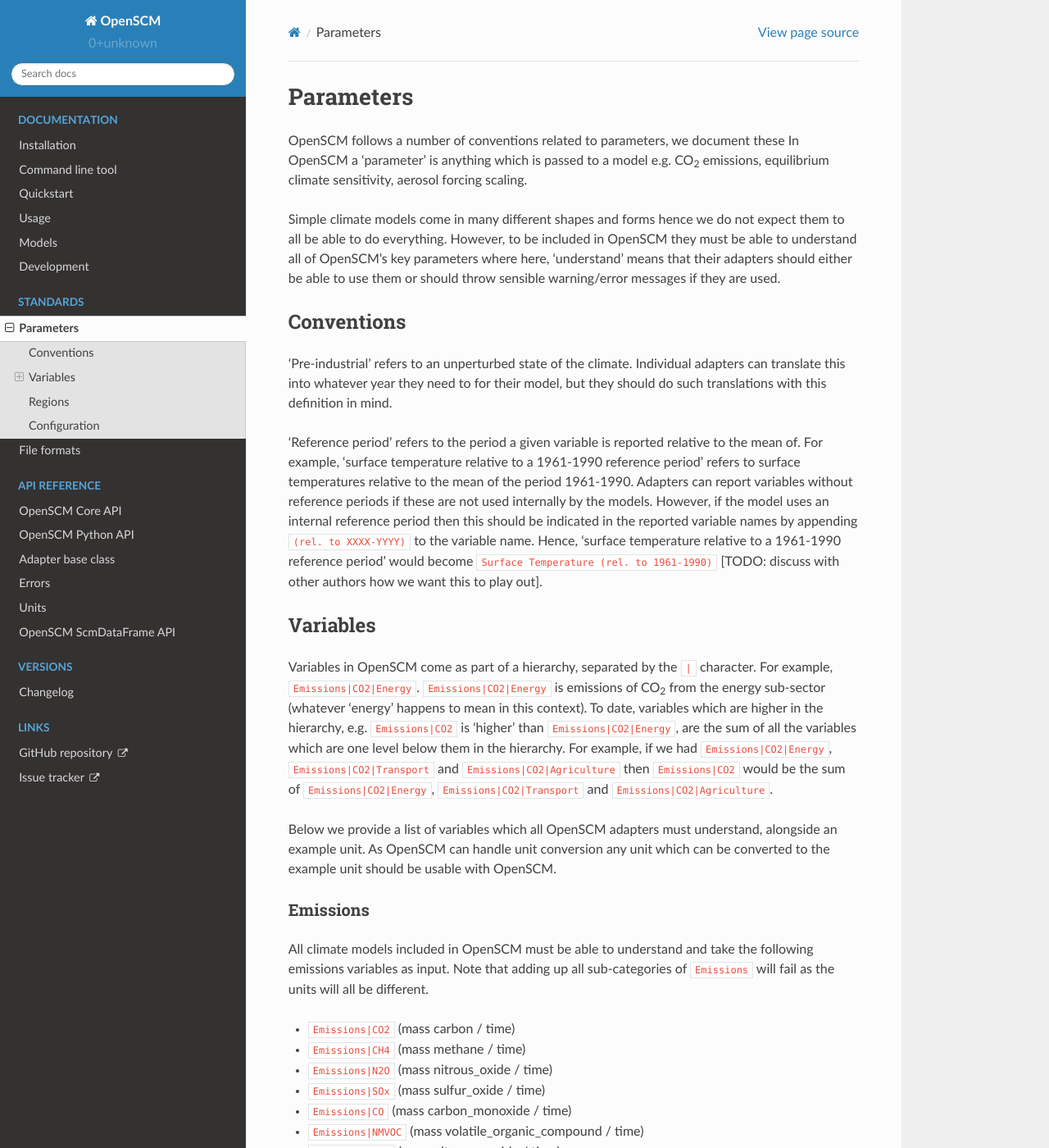
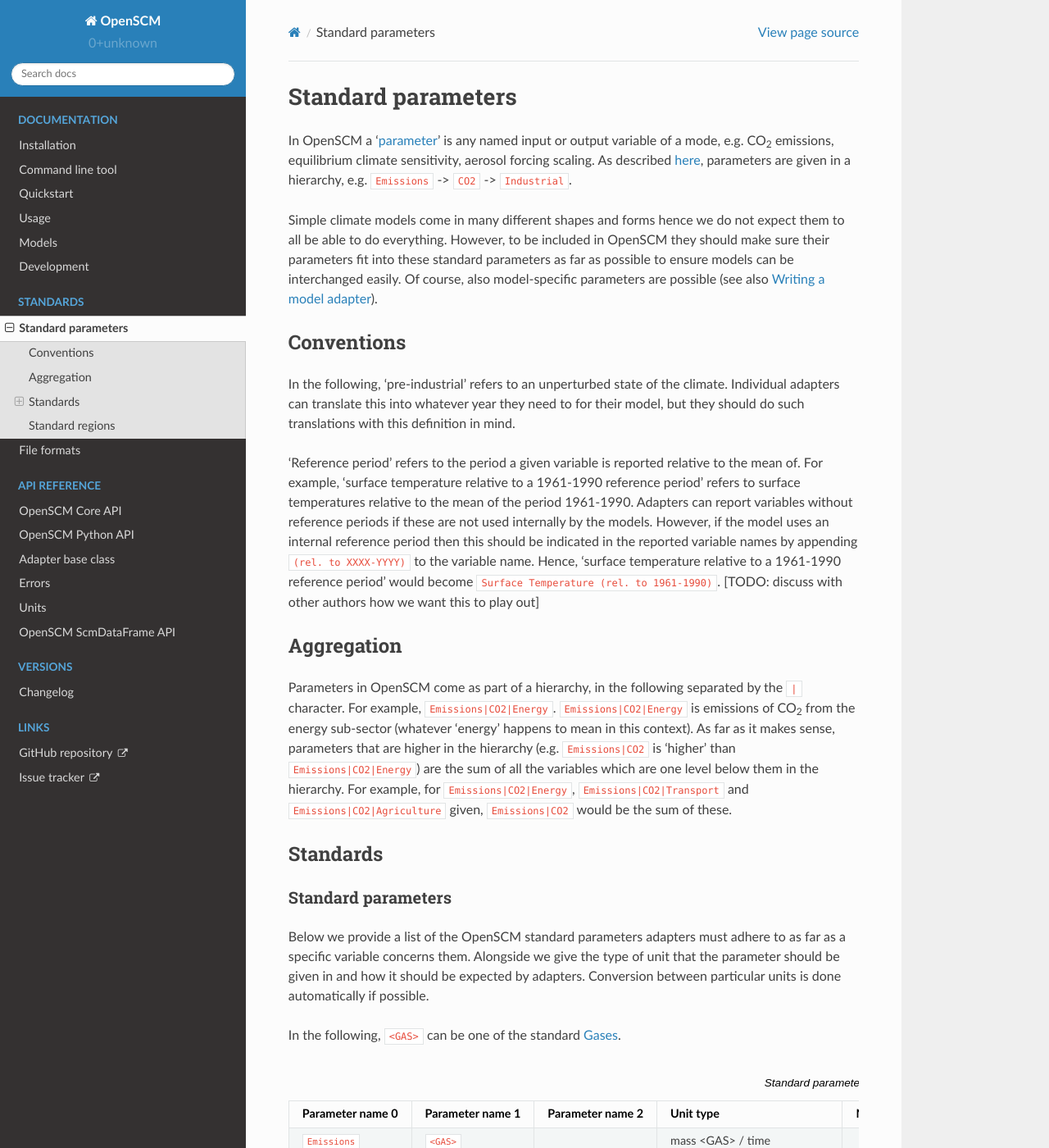
Before and after one commit to openscm/openscm, a Sphinx documentation site: the page built from docs/parameters.rst, in a window 1280 px wide and 1400 px high. Shown: the whole window at 82% size. Built offline with Sphinx 7.4.7 and the Read the Docs theme 2.0.0, drawn with Linux system fonts in a browser that asks for light colours; some of the changed text lies outside the part shown.

Commit message:
Adjust standard parameters

```diff
--- a/docs/parameters.rst
+++ b/docs/parameters.rst
@@ -1,277 +1,179 @@
 .. _standard-parameters:
 
-Parameters
-==========
+Standard parameters
+===================
 
-OpenSCM follows a number of conventions related to parameters, we document these
-In OpenSCM a 'parameter' is anything which is passed to a model e.g. |CO2| emissions, equilibrium climate sensitivity, aerosol forcing scaling.
+In OpenSCM a ':ref:`parameter <parameter-hierarchy>`' is any named input or output variable of a mode, e.g. |CO2| emissions, equilibrium climate sensitivity, aerosol forcing scaling.
+As described :ref:`here <parameter-hierarchy>`, parameters are given in a hierarchy, e.g. ``Emissions`` -> ``CO2`` -> ``Industrial``.
 
 Simple climate models come in many different shapes and forms hence we do not expect them to all be able to do everything.
-However, to be included in OpenSCM they must be able to understand all of OpenSCM's key parameters where here, 'understand' means that their adapters should either be able to use them or should throw sensible warning/error messages if they are used.
+However, to be included in OpenSCM they should make sure their parameters fit into these standard parameters as far as possible to ensure models can be interchanged easily.
+Of course, also model-specific parameters are possible (see also :ref:`writing-adapters`).
+
 
 Conventions
 -----------
 
-'Pre-industrial' refers to an unperturbed state of the climate.
+In the following, 'pre-industrial' refers to an unperturbed state of the climate.
 Individual adapters can translate this into whatever year they need to for their model, but they should do such translations with this definition in mind.
 
 'Reference period' refers to the period a given variable is reported relative to the mean of.
 For example, 'surface temperature relative to a 1961-1990 reference period' refers to surface temperatures relative to the mean of the period 1961-1990.
 Adapters can report variables without reference periods if these are not used internally by the models.
 However, if the model uses an internal reference period then this should be indicated in the reported variable names by appending ``(rel. to XXXX-YYYY)`` to the variable name.
-Hence, 'surface temperature relative to a 1961-1990 reference period' would become ``Surface Temperature (rel. to 1961-1990)`` [TODO: discuss with other authors how we want this to play out].
+Hence, 'surface temperature relative to a 1961-1990 reference period' would become ``Surface Temperature (rel. to 1961-1990)``.
+[TODO: discuss with other authors how we want this to play out]
 
 
-Variables
+Aggregation
+-----------
+
+Parameters in OpenSCM come as part of a hierarchy, in the following separated by the ``|`` character.
+For example, ``Emissions|CO2|Energy``.
+``Emissions|CO2|Energy`` is emissions of |CO2| from the energy sub-sector (whatever 'energy' happens to mean in this context).
+As far as it makes sense, parameters that are higher in the hierarchy (e.g. ``Emissions|CO2`` is 'higher' than ``Emissions|CO2|Energy``) are the sum of all the variables which are one level below them in the hierarchy.
+For example, for ``Emissions|CO2|Energy``, ``Emissions|CO2|Transport`` and ``Emissions|CO2|Agriculture`` given, ``Emissions|CO2`` would be the sum of these.
+
+
+Standards
 ---------
 
-Variables in OpenSCM come as part of a hierarchy, separated by the ``|`` character.
-For example, ``Emissions|CO2|Energy``.
-``Emissions|CO2|Energy`` is emissions of |CO2| from the energy sub-sector (whatever 'energy' happens to mean in this context).
-To date, variables which are higher in the hierarchy, e.g. ``Emissions|CO2`` is 'higher' than ``Emissions|CO2|Energy``, are the sum of all the variables which are one level below them in the hierarchy.
-For example, if we had ``Emissions|CO2|Energy``, ``Emissions|CO2|Transport`` and ``Emissions|CO2|Agriculture`` then ``Emissions|CO2`` would be the sum of ``Emissions|CO2|Energy``, ``Emissions|CO2|Transport`` and ``Emissions|CO2|Agriculture``.
+Standard parameters
+*******************
 
-Below we provide a list of variables which all OpenSCM adapters must understand, alongside an example unit.
-As OpenSCM can handle unit conversion any unit which can be converted to the example unit should be usable with OpenSCM.
+Below we provide a list of the OpenSCM standard parameters adapters must adhere to as far as a specific variable concerns them.
+Alongside we give the type of unit that the parameter should be given in and how it should be expected by adapters.
+Conversion between particular units is done automatically if possible.
 
-Emissions
-*********
+In the following, ``<GAS>`` can be one of the standard :ref:`gases`.
 
-All climate models included in OpenSCM must be able to understand and take the following emissions variables as input. Note that adding up all sub-categories of ``Emissions`` will fail as the units will all be different.
+.. csv-table:: Standard parameters
+    :header: "Parameter name 0", "Parameter name 1", "Parameter name 2", "Unit type", "Note"
 
-- ``Emissions|CO2`` (mass carbon / time)
-- ``Emissions|CH4`` (mass methane / time)
-- ``Emissions|N2O`` (mass nitrous_oxide / time)
-- ``Emissions|SOx`` (mass sulfur_oxide / time)
-- ``Emissions|CO`` (mass carbon_monoxide / time)
-- ``Emissions|NMVOC`` (mass volatile_organic_compound / time)
-- ``Emissions|NOx`` (mass nitrogen_oxide / time)
-- ``Emissions|BC`` (mass black_carbon / time)
-- ``Emissions|OC`` (mass organic_carbon / time)
-- ``Emissions|NH3`` (mass nitrogen / time)
-- ``Emissions|NF3`` (mass NF3 / time)
-- ``Emissions|CF4`` (mass CF4 / time)
-- ``Emissions|C2F6`` (mass C2F6 / time)
-- ``Emissions|C3F8`` (mass C3F8 / time)
-- ``Emissions|cC4F8`` (mass cC4F8 / time)
-- ``Emissions|C4F10`` (mass C4F10 / time)
-- ``Emissions|C5F12`` (mass C5F12 / time)
-- ``Emissions|C6F14`` (mass C6F14 / time)
-- ``Emissions|C7F16`` (mass C7F16 / time)
-- ``Emissions|C8F18`` (mass C8F18 / time)
-- ``Emissions|CCl4`` (mass CCl4 / time)
-- ``Emissions|CHCl3`` (mass CHCl3 / time)
-- ``Emissions|CH2Cl2`` (mass CH2Cl2 / time)
-- ``Emissions|CH3CCl3`` (mass CH3CCl3 / time)
-- ``Emissions|CH3Cl`` (mass CH3Cl / time)
-- ``Emissions|CH3Br`` (mass CH3Br / time)
-- ``Emissions|HFC23`` (mass HFC23 / time)
-- ``Emissions|HFC32`` (mass HFC32 / time)
-- ``Emissions|HFC4310`` (mass HFC4310 / time)
-- ``Emissions|HFC125`` (mass HFC125 / time)
-- ``Emissions|HFC134a`` (mass HFC134a / time)
-- ``Emissions|HFC143a`` (mass HFC143a / time)
-- ``Emissions|HFC152a`` (mass HFC152a / time)
-- ``Emissions|HFC227ea`` (mass HFC227ea / time)
-- ``Emissions|HFC236fa`` (mass HFC236fa / time)
-- ``Emissions|HFC245fa`` (mass HFC245fa / time)
-- ``Emissions|HFC365mfc`` (mass HFC365mfc / time)
-- ``Emissions|CFC11`` (mass CFC11 / time)
-- ``Emissions|CFC12`` (mass CFC12 / time)
-- ``Emissions|CFC113`` (mass CFC113 / time)
-- ``Emissions|CFC114`` (mass CFC114 / time)
-- ``Emissions|CFC115`` (mass CFC115 / time)
-- ``Emissions|HCFC22`` (mass HCFC22 / time)
-- ``Emissions|HCFC141b`` (mass HCFC141b / time)
-- ``Emissions|HCFC142b`` (mass HCFC142b / time)
-- ``Emissions|SF6`` (mass SF6 / time)
-- ``Emissions|SO2F2`` (mass SO2F2 / time)
-- ``Emissions|Halon1202`` (mass Halon1202 / time)
-- ``Emissions|Halon1211`` (mass Halon1211 / time)
-- ``Emissions|Halon1301`` (mass Halon1301 / time)
-- ``Emissions|Halon2402`` (mass Halon2402 / time)
+    ``Emissions``, ``<GAS>``,, "mass <GAS> / time"
+    ``Atmospheric Concentrations``, ``<GAS>``,, "concentration (e.g. parts per X)", "Aggregation possible, but does not always make sense"
+    ``Pool``, ``<GAS>``,, "mass <GAS>"
+    ``Radiative Forcing``,,, "power / area", "Aggregation gives total forcing, but be carful of double reporting, e.g. providing ``Radiative Forcing|Aerosols|Direct Effect`` and ``Radiative Forcing|Aerosols|NOx``"
+    ``Radiative Forcing``, ``<GAS>``
+    ``Radiative Forcing``, ``Aerosols``
+    ``Radiative Forcing``, ``Aerosols``, ``Direct Effect``
+    ``Radiative Forcing``, ``Aerosols``, ``Indirect Effect``
+    ``Radiative Forcing``, ``Aerosols``, ``SOx``
+    ``Radiative Forcing``, ``Aerosols``, ``NOx``
+    ``Radiative Forcing``, ``Aerosols``, ``OC``
+    ``Radiative Forcing``, ``Aerosols``, ``BC``
+    ``Radiative Forcing``, ``Land-use Change``
+    ``Radiative Forcing``, ``Black Carbon on Snow``
+    ``Radiative Forcing``, ``Volcanic``
+    ``Radiative Forcing``, ``Solar``
+    ``Radiative Forcing``, ``External``
+    ``X to Y Flux``,,, "mass / time", "See :ref:`material_fluxes`"
+    ``Surface Temperature``,,, "temperature", "Surface air temperature i.e. ``tas``"
+    ``Ocean Temperature``,,, "temperature", "Surface ocean temperature i.e. ``tos``"
+    ``Ocean Heat Content``,,, "energy"
+    ``Sea Level Rise``,,, "length"
+    ``Equilibrium Climate Sensitivity``,,, "temperature"
+    ``Transient Climate Response``,,, "temperature"
+    ``f2xco2``,,, "power / area", "Radiative forcing due to a doubling of atmospheric |CO2| concentrations from pre-industrial level"
 
+.. _gases:
 
-Concentrations
-**************
+Gases
+*****
 
-Atmospheric concentrations should be of the form ``Atmospheric Concentrations|XXX`` e.g. ``Atmospheric Concentrations|CO2``.
-OpenSCM models should understand all of the following variables.
-Note that adding up all sub-categories of ``Atmospheric Concentrations`` will either fail as the units will not all be the same or will produce a basically nonsense number (but still be possible).
+.. csv-table:: Gases
+    :header: "Name", "Description"
 
-- ``Atmospheric Concentrations|CO2`` (ppm)
-- ``Atmospheric Concentrations|CH4`` (ppb)
-- ``Atmospheric Concentrations|N2O`` (ppb)
-- ``Atmospheric Concentrations|NF3`` (ppt)
-- ``Atmospheric Concentrations|CF4`` (ppt)
-- ``Atmospheric Concentrations|C2F6`` (ppt)
-- ``Atmospheric Concentrations|C3F8`` (ppt)
-- ``Atmospheric Concentrations|cC4F8`` (ppt)
-- ``Atmospheric Concentrations|C4F10`` (ppt)
-- ``Atmospheric Concentrations|C5F12`` (ppt)
-- ``Atmospheric Concentrations|C6F14`` (ppt)
-- ``Atmospheric Concentrations|C7F16`` (ppt)
-- ``Atmospheric Concentrations|C8F18`` (ppt)
-- ``Atmospheric Concentrations|CCl4`` (ppt)
-- ``Atmospheric Concentrations|CHCl3`` (ppt)
-- ``Atmospheric Concentrations|CH2Cl2`` (ppt)
-- ``Atmospheric Concentrations|CH3CCl3`` (ppt)
-- ``Atmospheric Concentrations|CH3Cl`` (ppt)
-- ``Atmospheric Concentrations|CH3Br`` (ppt)
-- ``Atmospheric Concentrations|HFC23`` (ppt)
-- ``Atmospheric Concentrations|HFC32`` (ppt)
-- ``Atmospheric Concentrations|HFC4310`` (ppt)
-- ``Atmospheric Concentrations|HFC125`` (ppt)
-- ``Atmospheric Concentrations|HFC134a`` (ppt)
-- ``Atmospheric Concentrations|HFC143a`` (ppt)
-- ``Atmospheric Concentrations|HFC152a`` (ppt)
-- ``Atmospheric Concentrations|HFC227ea`` (ppt)
-- ``Atmospheric Concentrations|HFC236fa`` (ppt)
-- ``Atmospheric Concentrations|HFC245fa`` (ppt)
-- ``Atmospheric Concentrations|HFC365mfc`` (ppt)
-- ``Atmospheric Concentrations|CFC11`` (ppt)
-- ``Atmospheric Concentrations|CFC12`` (ppt)
-- ``Atmospheric Concentrations|CFC113`` (ppt)
-- ``Atmospheric Concentrations|CFC114`` (ppt)
-- ``Atmospheric Concentrations|CFC115`` (ppt)
-- ``Atmospheric Concentrations|HCFC22`` (ppt)
-- ``Atmospheric Concentrations|HCFC141b`` (ppt)
-- ``Atmospheric Concentrations|HCFC142b`` (ppt)
-- ``Atmospheric Concentrations|SF6`` (ppt)
-- ``Atmospheric Concentrations|SO2F2`` (ppt)
-- ``Atmospheric Concentrations|Halon1202`` (ppt)
-- ``Atmospheric Concentrations|Halon1211`` (ppt)
-- ``Atmospheric Concentrations|Halon1301`` (ppt)
-- ``Atmospheric Concentrations|Halon2402`` (ppt)
+    ``CO2``, Carbon
+    ``CH4``, Methane
+    ``N2O``, Nitrous oxide
+    ``SOx``, Sulfur oxide
+    ``CO``, Carbon monoxide
+    ``NMVOC``, Volatile organic compound
+    ``NOx``, Nitrogen oxide
+    ``BC``, Black carbon
+    ``OC``, Organic carbon
+    ``NH3``, NH3
+    ``NF3``, NF3
+    ``CF4``, CF4
+    ``C2F6``, C2F6
+    ``C3F8``, C3F8
+    ``cC4F8``, cC4F8
+    ``C4F10``, C4F10
+    ``C5F12``, C5F12
+    ``C6F14``, C6F14
+    ``C7F16``, C7F16
+    ``C8F18``, C8F18
+    ``CCl4``, CCl4
+    ``CHCl3``, CHCl3
+    ``CH2Cl2``, CH2Cl2
+    ``CH3CCl3``, CH3CCl3
+    ``CH3Cl``, CH3Cl
+    ``CH3Br``, CH3Br
+    ``HFC23``, HFC23
+    ``HFC32``, HFC32
+    ``HFC4310``, HFC4310
+    ``HFC125``, HFC125
+    ``HFC134a``, HFC134a
+    ``HFC143a``, HFC143a
+    ``HFC152a``, HFC152a
+    ``HFC227ea``, HFC227ea
+    ``HFC236fa``, HFC236fa
+    ``HFC245fa``, HFC245fa
+    ``HFC365mfc``, HFC365mfc
+    ``CFC11``, CFC11
+    ``CFC12``, CFC12
+    ``CFC113``, CFC113
+    ``CFC114``, CFC114
+    ``CFC115``, CFC115
+    ``HCFC22``, HCFC22
+    ``HCFC141b``, HCFC141b
+    ``HCFC142b``, HCFC142b
+    ``SF6``, SF6
+    ``SO2F2``, SO2F2
+    ``Halon1202``, Halon1202
+    ``Halon1211``, Halon1211
+    ``Halon1301``, Halon1301
+    ``Halon2402``, Halon2402
 
-
-Radiative Forcing
-*****************
-
-Radiative forcing should be of the form ``Radiative Forcing|XXX`` e.g. ``Radiative Forcing|CO2``.
-OpenSCM models should understand all of the following variables.
-Note that adding up all sub-categories of ``Radiative Forcing`` will give total forcing which is a sensible number, unlike emissions and concentrations.
-However, the adapters have to be careful to ensure that they don't double report by e.g. providing ``Radiative Forcing|Aerosols|Direct Effect`` and ``Radiative Forcing|Aerosols|NOx``.
-
-- ``Radiative Forcing`` (W/m\*\*2)
-- ``Radiative Forcing|Aerosols`` (W/m\*\*2)
-- ``Radiative Forcing|Aerosols|Direct Effect`` (W/m\*\*2)
-- ``Radiative Forcing|Aerosols|Indirect Effect`` (W/m\*\*2)
-- ``Radiative Forcing|Aerosols|SOx`` (W/m\*\*2)
-- ``Radiative Forcing|Aerosols|NOx`` (W/m\*\*2)
-- ``Radiative Forcing|Aerosols|OC`` (W/m\*\*2)
-- ``Radiative Forcing|Aerosols|BC`` (W/m\*\*2)
-- ``Radiative Forcing|Land-use Change`` (W/m\*\*2)
-- ``Radiative Forcing|Black Carbon on Snow`` (W/m\*\*2)
-- ``Radiative Forcing|Volcanic`` (W/m\*\*2)
-- ``Radiative Forcing|Solar`` (W/m\*\*2)
-- ``Radiative Forcing|External`` (W/m\*\*2)
-- ``Radiative Forcing|CO2`` (W/m\*\*2)
-- ``Radiative Forcing|CH4`` (W/m\*\*2)
-- ``Radiative Forcing|N2O`` (W/m\*\*2)
-- ``Radiative Forcing|NF3`` (W/m\*\*2)
-- ``Radiative Forcing|CF4`` (W/m\*\*2)
-- ``Radiative Forcing|C2F6`` (W/m\*\*2)
-- ``Radiative Forcing|C3F8`` (W/m\*\*2)
-- ``Radiative Forcing|cC4F8`` (W/m\*\*2)
-- ``Radiative Forcing|C4F10`` (W/m\*\*2)
-- ``Radiative Forcing|C5F12`` (W/m\*\*2)
-- ``Radiative Forcing|C6F14`` (W/m\*\*2)
-- ``Radiative Forcing|C7F16`` (W/m\*\*2)
-- ``Radiative Forcing|C8F18`` (W/m\*\*2)
-- ``Radiative Forcing|CCl4`` (W/m\*\*2)
-- ``Radiative Forcing|CHCl3`` (W/m\*\*2)
-- ``Radiative Forcing|CH2Cl2`` (W/m\*\*2)
-- ``Radiative Forcing|CH3CCl3`` (W/m\*\*2)
-- ``Radiative Forcing|CH3Cl`` (W/m\*\*2)
-- ``Radiative Forcing|CH3Br`` (W/m\*\*2)
-- ``Radiative Forcing|HFC23`` (W/m\*\*2)
-- ``Radiative Forcing|HFC32`` (W/m\*\*2)
-- ``Radiative Forcing|HFC4310`` (W/m\*\*2)
-- ``Radiative Forcing|HFC125`` (W/m\*\*2)
-- ``Radiative Forcing|HFC134a`` (W/m\*\*2)
-- ``Radiative Forcing|HFC143a`` (W/m\*\*2)
-- ``Radiative Forcing|HFC152a`` (W/m\*\*2)
-- ``Radiative Forcing|HFC227ea`` (W/m\*\*2)
-- ``Radiative Forcing|HFC236fa`` (W/m\*\*2)
-- ``Radiative Forcing|HFC245fa`` (W/m\*\*2)
-- ``Radiative Forcing|HFC365mfc`` (W/m\*\*2)
-- ``Radiative Forcing|CFC11`` (W/m\*\*2)
-- ``Radiative Forcing|CFC12`` (W/m\*\*2)
-- ``Radiative Forcing|CFC113`` (W/m\*\*2)
-- ``Radiative Forcing|CFC114`` (W/m\*\*2)
-- ``Radiative Forcing|CFC115`` (W/m\*\*2)
-- ``Radiative Forcing|HCFC22`` (W/m\*\*2)
-- ``Radiative Forcing|HCFC141b`` (W/m\*\*2)
-- ``Radiative Forcing|HCFC142b`` (W/m\*\*2)
-- ``Radiative Forcing|SF6`` (W/m\*\*2)
-- ``Radiative Forcing|SO2F2`` (W/m\*\*2)
-- ``Radiative Forcing|Halon1202`` (W/m\*\*2)
-- ``Radiative Forcing|Halon1211`` (W/m\*\*2)
-- ``Radiative Forcing|Halon1301`` (W/m\*\*2)
-- ``Radiative Forcing|Halon2402`` (W/m\*\*2)
-
+.. _material_fluxes:
 
 Material Fluxes
 ***************
 
 These variables can be used to store the flux of material within the model.
-They should be of the form ``X to Y Flux`` where the material is flowing from ``X`` into ``Y`` (and hence negative values represent flows from ``Y`` into ``X``).
-OpenSCM models should understand all of the following variables.
-
+They should be of the form ``X to Y Flux`` where the material is flowing from ``X`` into ``Y`` (and hence negative values represent flows from ``Y`` into ``X``):
 
 - ``Land to Air Flux|CO2|Permafrost`` (mass carbon / time) - land to air flux of |CO2| from permafrost
 - ``Land to Air Flux|CH4|Permafrost`` (mass methane / time)
 
 
-Other
-*****
+Standard regions
+----------------
 
-Other variables which should be recognised by OpenSCM adapters are given below.
+Similarly to variables, regions are also given in a hierarchy.
+Regions which are higher in the hierarchy are the sum of all the regions which are one level below them in the hierarchy (be careful of this when looking at e.g. |CO2| concentration data at a regional level).
 
-- ``Surface Temperature`` (K) - surface air temperature i.e. tas
-- ``Ocean Temperature`` (K) - surface ocean temperature i.e. tos
-- ``Ocean Heat Content`` (J)
-- ``Sea Level Rise`` (mm)
+.. csv-table:: Gases
+    :header: "Name 0", "Name 1", "Name 2, "Description"
 
-
-Regions
--------
-
-Similarly to variables, regions are also provided in a hierarchy separated by the ``|`` character.
-To date, regions which are higher in the hierarchy are the sum of all the regions which are one level below them in the hierarchy (be careful of this when looking at e.g. |CO2| concentration data at a regional level).
-
-All OpenSCM adapaters must understand the following regions:
-
-- ``World``
-- ``World|Northern Hemisphere``
-- ``World|Northern Hemisphere|Ocean``
-- ``World|Northern Hemisphere|Land``
-- ``World|Southern Hemisphere``
-- ``World|Southern Hemisphere|Ocean``
-- ``World|Southern Hemisphere|Land``
-- ``World|Ocean``
-- ``World|Land``
-- ``World|R5ASIA``
-- ``World|R5REF``
-- ``World|R5MAF``
-- ``World|R5OECD``
-- ``World|R5LAM``
-- ``World|R5.2ASIA``
-- ``World|R5.2REF``
-- ``World|R5.2MAF``
-- ``World|R5.2OECD``
-- ``World|R5.2LAM``
-- ``World|Bunkers``
-
-
-Configuration
--------------
-
-Each model will have its own set of configuration parameters and conventions.
-In OpenSCM we allow the user to pass these to and from the model via the adapter, following the model's own internal conventions for naming.
-However, we also insist that models understand the following configuration options.
-
-- ``ecs`` (K) - equilibrium climate sensitivity
-- ``tcr`` (K) - transient climate response
-- ``f2xco2`` (W/m\*\*2) - radiative forcing due to a doubling of atmospheric |CO2| concentrations from pre-industrial level
+    ``World``
+    ``World``, ``Northern Hemisphere``
+    ``World``, ``Northern Hemisphere``, ``Ocean``
+    ``World``, ``Northern Hemisphere``, ``Land``
+    ``World``, ``Southern Hemisphere``
+    ``World``, ``Southern Hemisphere``, ``Ocean``
+    ``World``, ``Southern Hemisphere``, ``Land``
+    ``World``, ``Ocean``
+    ``World``, ``Land``
+    ``World``, ``R5ASIA``
+    ``World``, ``R5REF``
+    ``World``, ``R5MAF``
+    ``World``, ``R5OECD``
+    ``World``, ``R5LAM``
+    ``World``, ``R5.2ASIA``
+    ``World``, ``R5.2REF``
+    ``World``, ``R5.2MAF``
+    ``World``, ``R5.2OECD``
+    ``World``, ``R5.2LAM``
+    ``World``, ``Bunkers``
```
